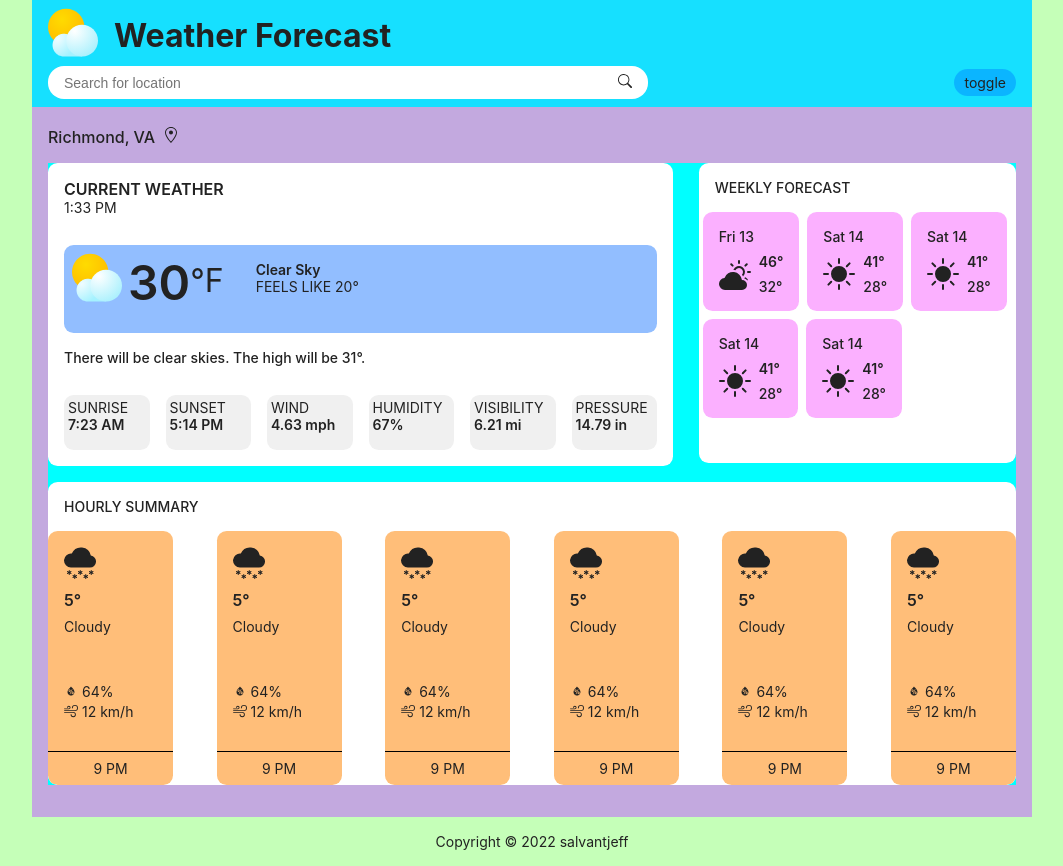
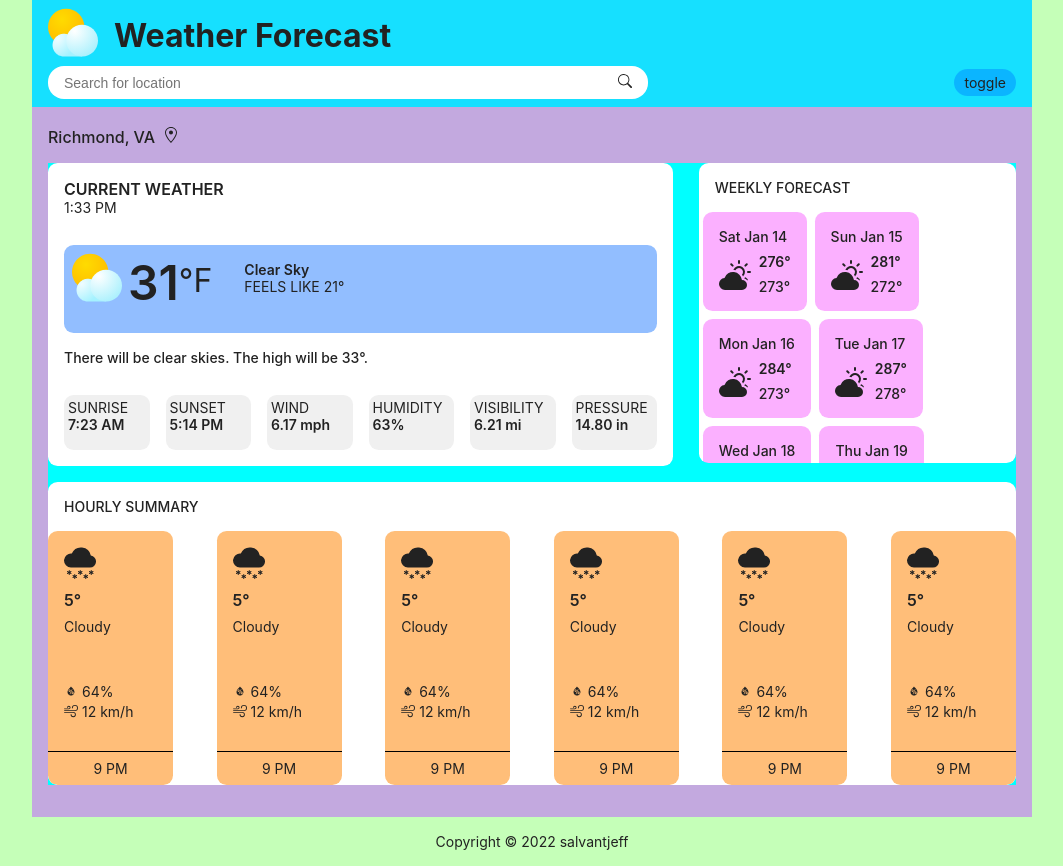
Before and after one commit to salvantjeff/weather-forecast, a React (Create React App) app in the folder weather-forecast-app/: page / in a window 1280 px wide. Shown: the whole page, without its empty margins (108-1171 px from the left). Built offline with nearby package versions, Linux system fonts and the light colour scheme; no server answers.

Commit message:
Use daily data array to map out cards each with ids

```diff
--- a/weather-forecast-app/src/components/App/App.js
+++ b/weather-forecast-app/src/components/App/App.js
@@ -50,6 +50,7 @@ function App() {
               temp_low: currDay.temp.min,
               description: currDay.weather[0].description,
               main_weather: currDay.weather[0].main,
+              id: (new Date(currDay.dt * 1000).toDateString()).slice(0, -5)
             };
           }),
           hourly: OpenWeatherData.hourly.map(currHour => {
--- a/weather-forecast-app/src/components/Main/Weekly/Weekly.js
+++ b/weather-forecast-app/src/components/Main/Weekly/Weekly.js
@@ -4,27 +4,32 @@ import initWeatherData from '../../../data/initWeatherData';
 
 function Weekly({ weatherData }) {
     let daily = initWeatherData.daily;
-    if (weatherData) {
-        daily = {...weatherData.daily};
+    if (weatherData.daily) {
+        daily = [...weatherData.daily];
     };
+    console.log('DAILY: ', daily);
     return (
         <div className='weekly-section'>
             <div className='weekly-title'>
                 <p>Weekly Forecast</p>
             </div>
             <div className='weekday-extra-info-wrapper'>
-                {/* create an obj with content and map out to specific section */}
-                <div className='weekday-extra-info'>
-                    <p className='weekday-date'>Fri 13</p>
-                    <div className='weekday-details'>
-                        <div className='weekday-weather-icon'><BsFillCloudSunFill size='2rem'/></div>
-                        <div className='weekday-extremes'>
-                            <div className='weekday-high'>46°</div>
-                            <div className='weekday-low'>32°</div>
+                {daily.map(day => {
+                    return (
+                        <div key={day.id} className='weekday-extra-info'>
+                            <p className='weekday-date'>{day.date}</p>
+                            <div className='weekday-details'>
+                                <div className='weekday-weather-icon'><BsFillCloudSunFill size='2rem'/></div>
+                                <div className='weekday-extremes'>
+                                    <div className='weekday-high'>{Math.round(day.temp_high)}°</div>
+                                    <div className='weekday-low'>{Math.round(day.temp_low)}°</div>
+                                </div>
+                            </div>
                         </div>
-                    </div>
-                </div>
-                <div className='weekday-extra-info'>
+                    );
+                })}
+
+                {/* <div className='weekday-extra-info'>
                     <p className='weekday-date'>Sat 14</p>
                     <div className='weekday-details'>
                         <div className='weekday-weather-icon'><BsFillSunFill size='2rem'/></div>
@@ -63,7 +68,7 @@ function Weekly({ weatherData }) {
                             <div className='weekday-low'>28°</div>
                         </div>
                     </div>
-                </div>
+                </div>       */}
             </div>
         </div>
     );
--- a/weather-forecast-app/src/data/initWeatherData.js
+++ b/weather-forecast-app/src/data/initWeatherData.js
@@ -1,16 +1,16 @@
 const initWeatherData = {
     "today": {
-        "wind": 4.63,
+        "wind": 6.17,
         "description": "clear sky",
         "main_weather": "Clear",
         "visibility": 10000,
         "country": "US",
-        "feels_like": 266.74,
-        "humidity": 67,
-        "pressure": 1020,
-        "temp": 271.77,
-        "temp_max": 272.77,
-        "temp_min": 270.79,
+        "feels_like": 267.02,
+        "humidity": 63,
+        "pressure": 1021,
+        "temp": 272.68,
+        "temp_max": 273.84,
+        "temp_min": 271.47,
         "city": "Richmond",
         "date": "Sun Jan 15 2023",
         "sunrise": "7:23 AM",
@@ -22,56 +22,64 @@ const initWeatherData = {
             "temp_high": 276.29,
             "temp_low": 272.78,
             "description": "broken clouds",
-            "main_weather": "Clouds"
+            "main_weather": "Clouds",
+            "id": "Sat Jan 14"
         },
         {
             "date": "Sun Jan 15",
             "temp_high": 280.64,
             "temp_low": 271.98,
             "description": "clear sky",
-            "main_weather": "Clear"
+            "main_weather": "Clear",
+            "id": "Sun Jan 15"
         },
         {
             "date": "Mon Jan 16",
             "temp_high": 284.23,
             "temp_low": 272.96,
             "description": "scattered clouds",
-            "main_weather": "Clouds"
+            "main_weather": "Clouds",
+            "id": "Mon Jan 16"
         },
         {
             "date": "Tue Jan 17",
             "temp_high": 286.54,
             "temp_low": 278,
             "description": "light rain",
-            "main_weather": "Rain"
+            "main_weather": "Rain",
+            "id": "Tue Jan 17"
         },
         {
             "date": "Wed Jan 18",
             "temp_high": 288.16,
             "temp_low": 281.53,
             "description": "overcast clouds",
-            "main_weather": "Clouds"
+            "main_weather": "Clouds",
+            "id": "Wed Jan 18"
         },
         {
             "date": "Thu Jan 19",
             "temp_high": 292.07,
             "temp_low": 281.67,
             "description": "moderate rain",
-            "main_weather": "Rain"
+            "main_weather": "Rain",
+            "id": "Thu Jan 19"
         },
         {
             "date": "Fri Jan 20",
             "temp_high": 287.59,
             "temp_low": 278.84,
             "description": "moderate rain",
-            "main_weather": "Rain"
+            "main_weather": "Rain",
+            "id": "Fri Jan 20"
         },
         {
             "date": "Sat Jan 21",
             "temp_high": 280.79,
             "temp_low": 275.92,
             "description": "overcast clouds",
-            "main_weather": "Clouds"
+            "main_weather": "Clouds",
+            "id": "Sat Jan 21"
         }
     ],
     "hourly": [
```
